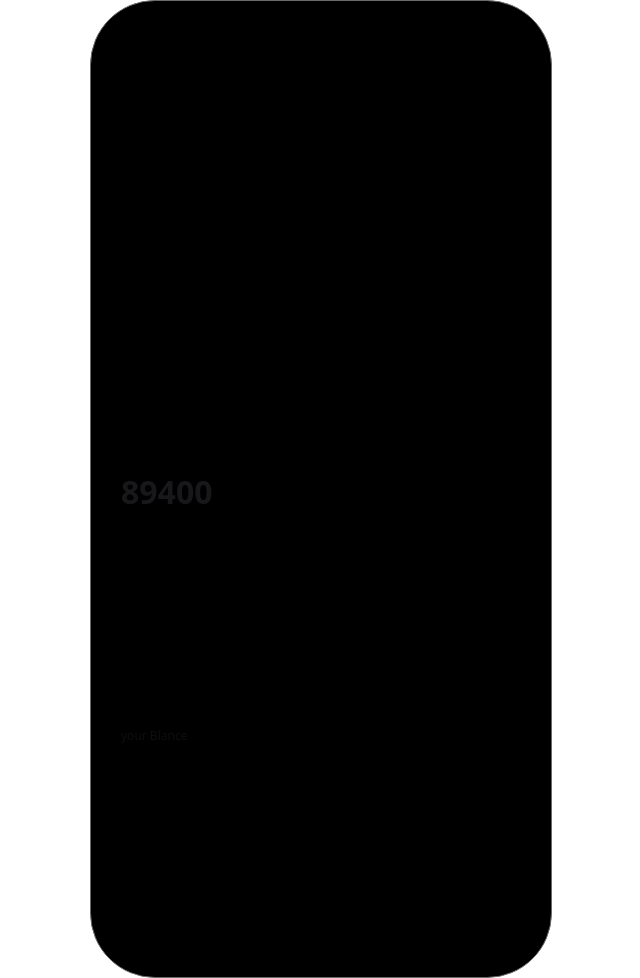
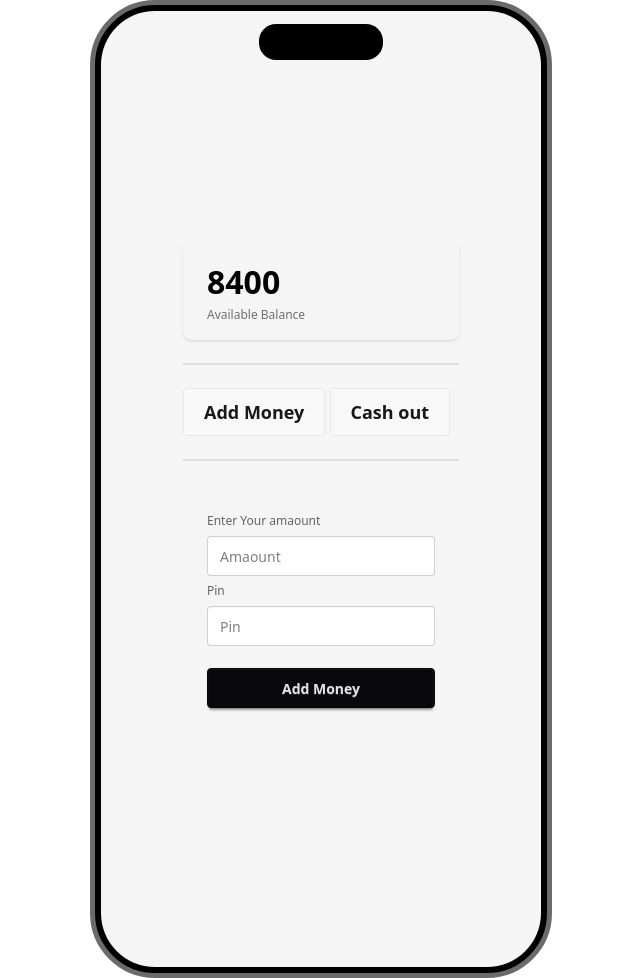
Before and after one commit to AH-BADAL/Payoo-Mfs-Mobile, a plain HTML site: page homepage.html in a window 1280 px wide. Shown: the whole page, without its empty margins (319-959 px from the left). Drawn offline with nearby package versions, Linux system fonts and the light colour scheme.

Commit message:
some change

```diff
--- /dev/null
+++ b/amaount.js
@@ -0,0 +1,17 @@
+// console.log('enter your amaount');
+
+
+document.getElementById('add-money').addEventListener('click', function (event) {
+  event.preventDefault();
+  console.log('Succesfuly add Money');
+
+
+
+  const addAmaountInput = document.getElementById('add-amaount').value;
+  console.log(addAmaountInput);
+
+  const addPincode = document.getElementById('add-pin').value;
+  console.log(addPincode);
+
+
+});
--- a/homepage.html
+++ b/homepage.html
@@ -1,5 +1,6 @@
 <!DOCTYPE html>
 <html lang="en">
+
 <head>
   <meta charset="UTF-8">
   <meta name="viewport" content="width=device-width, initial-scale=1.0">
@@ -9,21 +10,38 @@
 </head>
 
 <body>
-  <!-- started  create Homepage -->
   <main class="flex justify-center">
-    <div class="mockup-phone border ring-emerald-950">
+    <div class="mockup-phone">
       <div class="mockup-phone-camera"></div>
-      <div class="mockup-phone-display">
-        <div class="stats shadow"></div>
+      <div class="mockup-phone-display text-black grid place-content-center bg-neutral-100">
+
+        <div class="stats shadow">
+          <div class="stat">
+            <div class="stat-value">8400</div>
+            <div class="stat-desc">Available Balance</div>
+          </div>
+        </div>
+        <div class="divider"></div>
+        <div>
+          <button class="btn btn-lg">Add Money</button>
+          <button class="btn btn-lg">Cash out</button>
+        </div>
+        <div class="divider"></div>
+
+        <div class="card-body">
+          <fieldset class="fieldset">
+            <label class="label">Enter Your amaount</label>
+            <input id="add-amaount" type="email" class="input" placeholder="Amaount" />
+            <label class="label">Pin</label>
+            <input  id="add-pin" type="password" class="input" placeholder="Pin" />
+            <button id="add-money" class="btn btn-neutral mt-4">Add Money</button>
+          </fieldset>
+        </div>
       </div>
+    </div>
+  </main>
+  <script src="amaount.js"></script>
 
-      <div class="stat">
-        <div class="stat-value">89400</div>
-        <div class="stat-desc">your Blance</div>
-      </div>
+</body>
 
-    </div>
-
-  </main>
-</body>
 </html>
```
